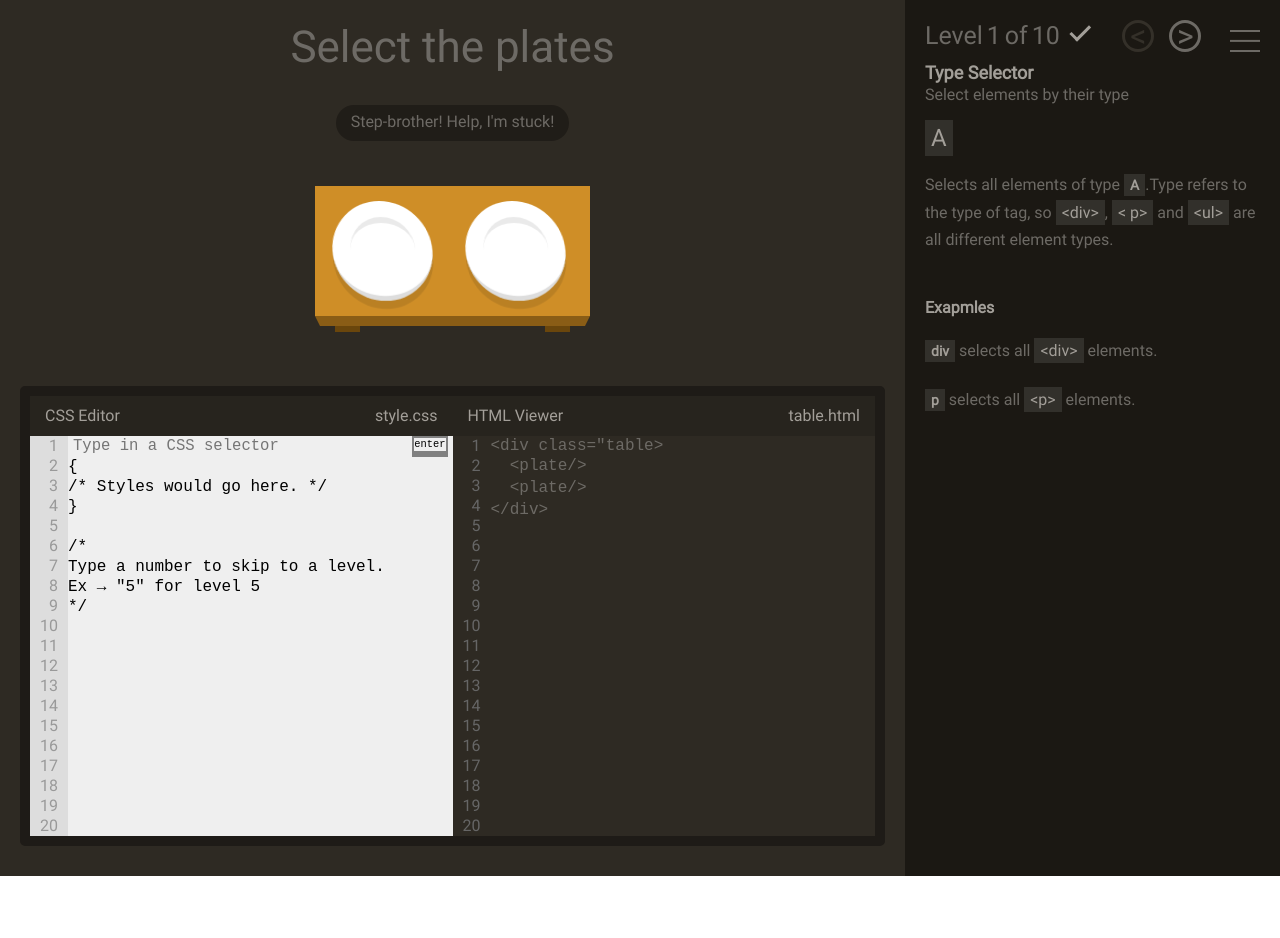
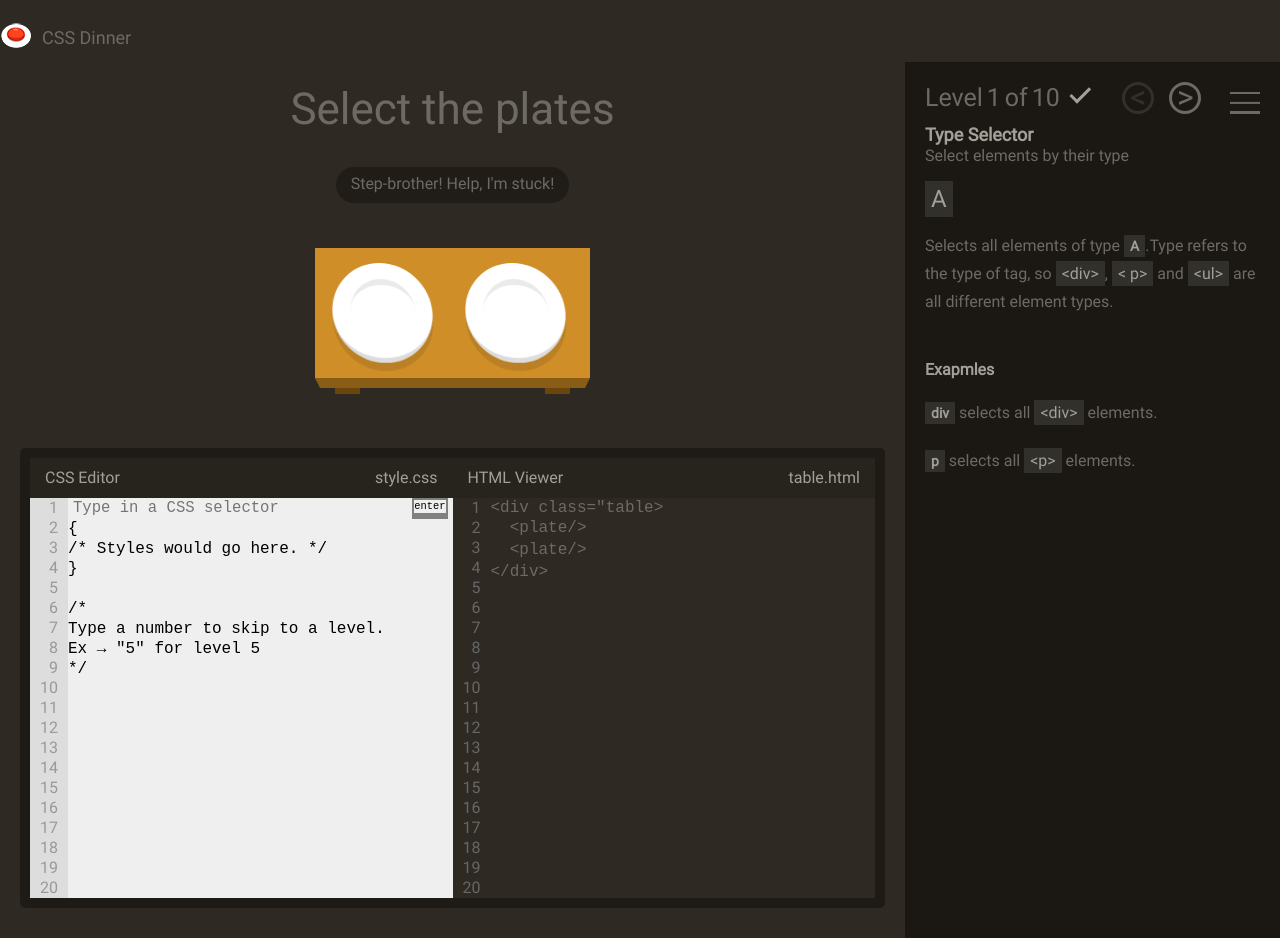
Before and after one commit to GinezisNWD/rs-selectors, a website built with webpack: page src/index.html in a window 1280 px wide. Before the commit the page ends 876 px from the top, so only its background shows below. Built offline with nearby package versions, Linux system fonts and the light colour scheme.

Commit message:
feat: add header

```diff
--- a/src/assets/sass/layout/_header.scss
+++ b/src/assets/sass/layout/_header.scss
@@ -0,0 +1,17 @@
+.header {
+  color: $color-light-l;
+  background: $color-light-s;
+
+  &__title {
+    font-size: 18px;
+    display: inline-block;
+    position: relative;
+
+    &::before {
+      content: url('../favicon_io/favicon.png');
+      position: relative;
+      top: 8px;
+      margin: 0 10px 0 0;
+    }
+  }
+}
--- a/src/index.html
+++ b/src/index.html
@@ -12,7 +12,7 @@
 <body>
   <div class="wrapper">
     <header class="header">
-      <div class="container"></div>
+      <h1 class="header__title">CSS Dinner</h1>
     </header>
     <main class="main">
       <div class="container main-container">
```
